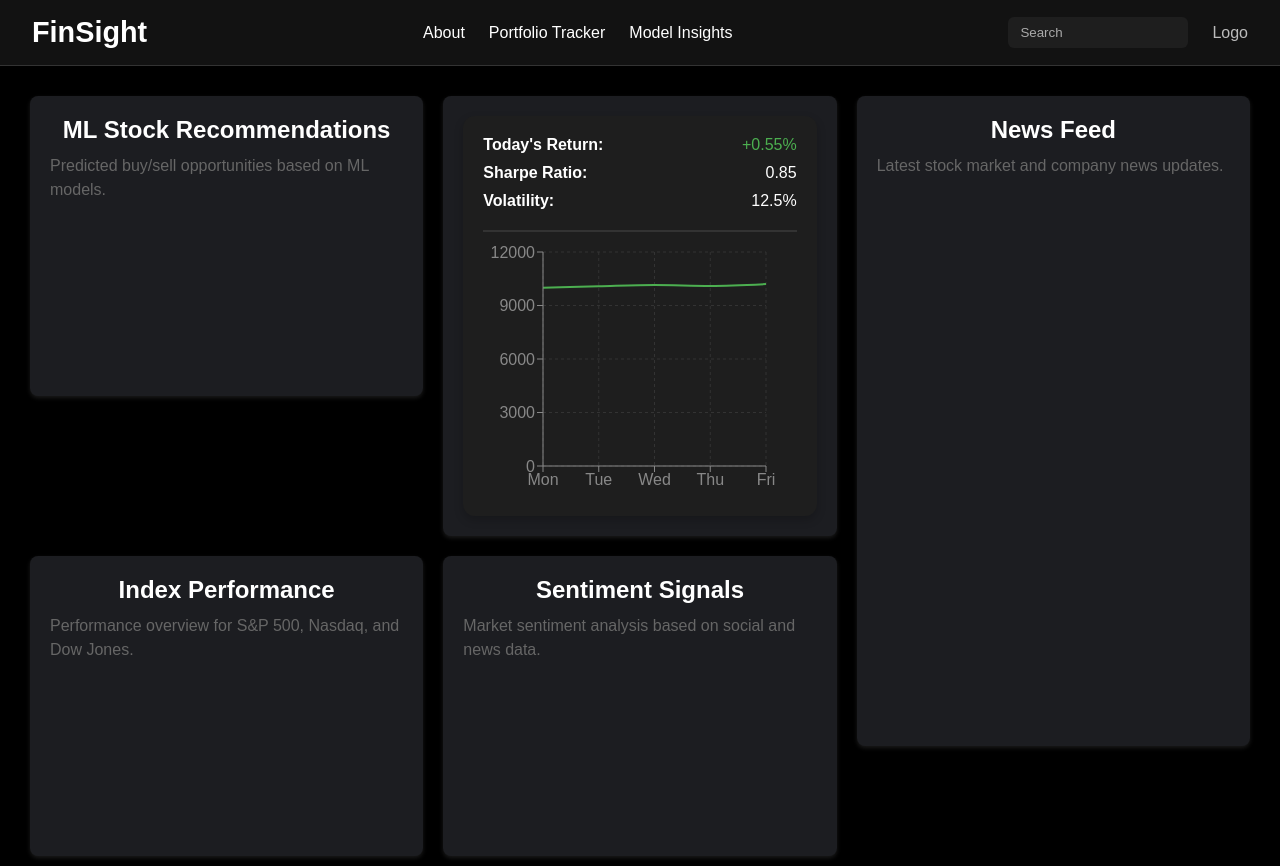
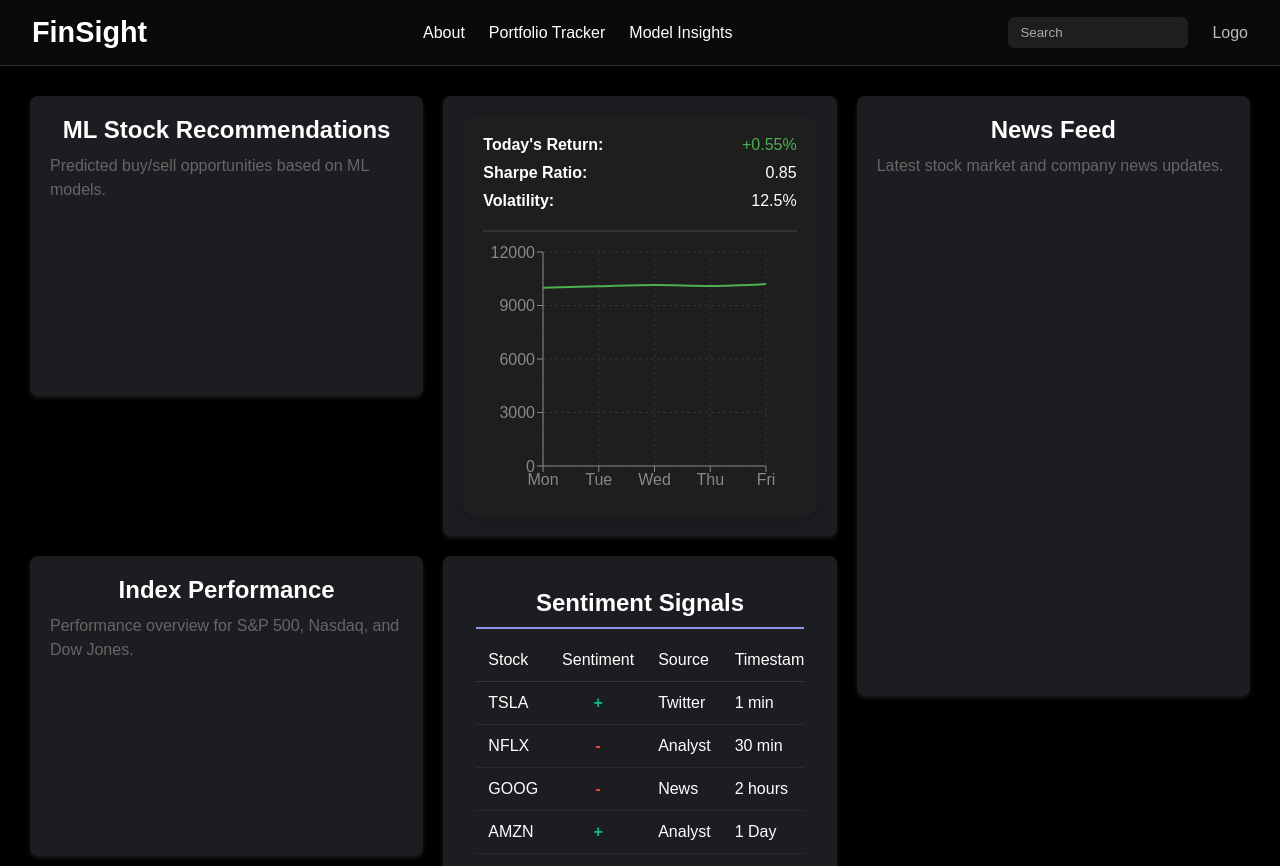
Before and after one commit to CS196Illinois/FA25-Group26, a Next.js app in the folder Project/finsight/: page / in a window 1280 px wide. Built offline with nearby package versions, Linux system fonts and the light colour scheme.

Commit message:
Created Scaffold for Sentiment Signals

```diff
--- a/Project/finsight/src/app/components/Blocks/NewsFeed.js
+++ b/Project/finsight/src/app/components/Blocks/NewsFeed.js
@@ -1,7 +1,7 @@
 
 export default function NewsFeed() {
     return (
-        <div className = "block news-feed">
+        <div>
             <h2>News Feed</h2>
           <p>Latest stock market and company news updates.</p>
         </div>
--- /dev/null
+++ b/Project/finsight/src/app/components/Blocks/Sentiment.module.css
@@ -0,0 +1,59 @@
+.sentimentContainer {
+    background-color: transparent;
+    border-radius: 8px;
+    padding: 13px;
+    border: none;
+}
+
+.title {
+    color: white;
+    font-size: 20px;
+    margin-bottom: 20px;
+    padding-bottom: 10px;
+    border-bottom: 2px solid #9191E9;
+}
+
+.tableWrapper {
+    overflow-x: auto;
+}
+
+.sentimentTable {
+    width: 100%;
+    border-collapse: collapse;
+    color: white;
+}
+
+.sentimentTable thead th {
+    text-align: left;
+    padding: 12px;
+    color: white;
+    font-weight: 500;
+    border-bottom: 1px solid #333;
+}
+
+.sentimentTable tbody td {
+    padding: 12px;
+    border-bottom: 1px solid #2a2a2a;
+}
+
+.sentimentTable tbody tr:hover {
+    background-color: #252525;
+}
+
+.sentimentTable thead th:nth-child(2) {
+    text-align: center;
+}
+
+.sentimentTable tbody td:nth-child(2) {
+    text-align: center;
+}
+
+.positive {
+    color: #10b981;
+    font-weight: bold;
+}
+
+.negative {
+    color: #ef4444;
+    font-weight: bold;
+}
--- a/Project/finsight/src/app/components/Blocks/SentimentSignals.js
+++ b/Project/finsight/src/app/components/Blocks/SentimentSignals.js
@@ -1,9 +1,46 @@
+'use client';
+
+import { useEffect, useState} from 'react';
+import styles from './Sentiment.module.css';
 
 export default function SentimentSignals() {
+
+    const [sentimentData, setsentimentData] = useState([
+        {stock: 'TSLA', sentiment: '+', source: 'Twitter', timestamp: '1 min'},
+        {stock: 'NFLX', sentiment: '-', source: 'Analyst', timestamp: '30 min'},
+        {stock: 'GOOG', sentiment: '-', source: 'News', timestamp: '2 hours'},
+        {stock: 'AMZN', sentiment: '+', source: 'Analyst', timestamp: '1 Day'},
+    ]);
+
+
     return (
-        <div>
-            <h2>Sentiment Signals</h2>
-          <p>Market sentiment analysis based on social and news data.</p>
+        <div className={styles.sentimentContainer}>
+            <h2 className={styles.title}>Sentiment Signals</h2>
+
+            <div className={styles.tableWrapper}>
+                <table className={styles.sentimentTable}>
+                    <thead>
+                        <tr>
+                            <th>Stock</th>
+                            <th>Sentiment</th>
+                            <th>Source</th>
+                            <th>Timestamp</th>
+                        </tr>
+                    </thead>
+                    <tbody>
+                        {sentimentData.map((signal, index) => (
+                            <tr key={index}>
+                                <td>{signal.stock}</td>
+                                <td className={signal.sentiment === '+' ? styles.positive : styles.negative}>
+                                    {signal.sentiment}
+                                </td>
+                                <td>{signal.source}</td>
+                                <td>{signal.timestamp}</td>
+                            </tr>
+                        ))}
+                    </tbody>
+                </table>
+            </div>
         </div>
-    )
+    );
 }
--- a/Project/finsight/src/app/components/Dashboard/Dashboard.module.css
+++ b/Project/finsight/src/app/components/Dashboard/Dashboard.module.css
@@ -13,7 +13,7 @@
 .block:nth-child(2) { grid-column: 1; grid-row: 2; }
 .block:nth-child(3) { grid-column: 2; grid-row: 1; }
 .block:nth-child(4) { grid-column: 2; grid-row: 2; }
-.block:nth-child(5) { grid-column: 3; grid-row: 1/4; min-height: 650px;}
+.block:nth-child(5) { grid-column: 3; grid-row: 1/4; min-height: 600px;}
 
 
 .block {
--- a/Project/finsight/src/app/components/Header/Header.module.css
+++ b/Project/finsight/src/app/components/Header/Header.module.css
@@ -1,9 +1,10 @@
 .header {
-  background-color: #121212;
+  background-color: #0a0a0a;
+  transition: background-color 0.3s ease;
   color: white;
   padding: 16px 32px;
   border-bottom: 1px solid #333;
-  position: sticky; /* optional: keeps header fixed at top */
+  position: sticky;
   top: 0;
   z-index: 1000;
 }
@@ -11,9 +12,9 @@
 /* Flex container for everything inside the header */
 .container {
   display: flex;
-  align-items: center;      /* vertically center all elements */
-  justify-content: space-between; /* space out left and right sides */
-  gap: 24px;                /* small spacing between groups */
+  align-items: center;
+  justify-content: space-between;
+  gap: 24px;
 }
 
 
```
